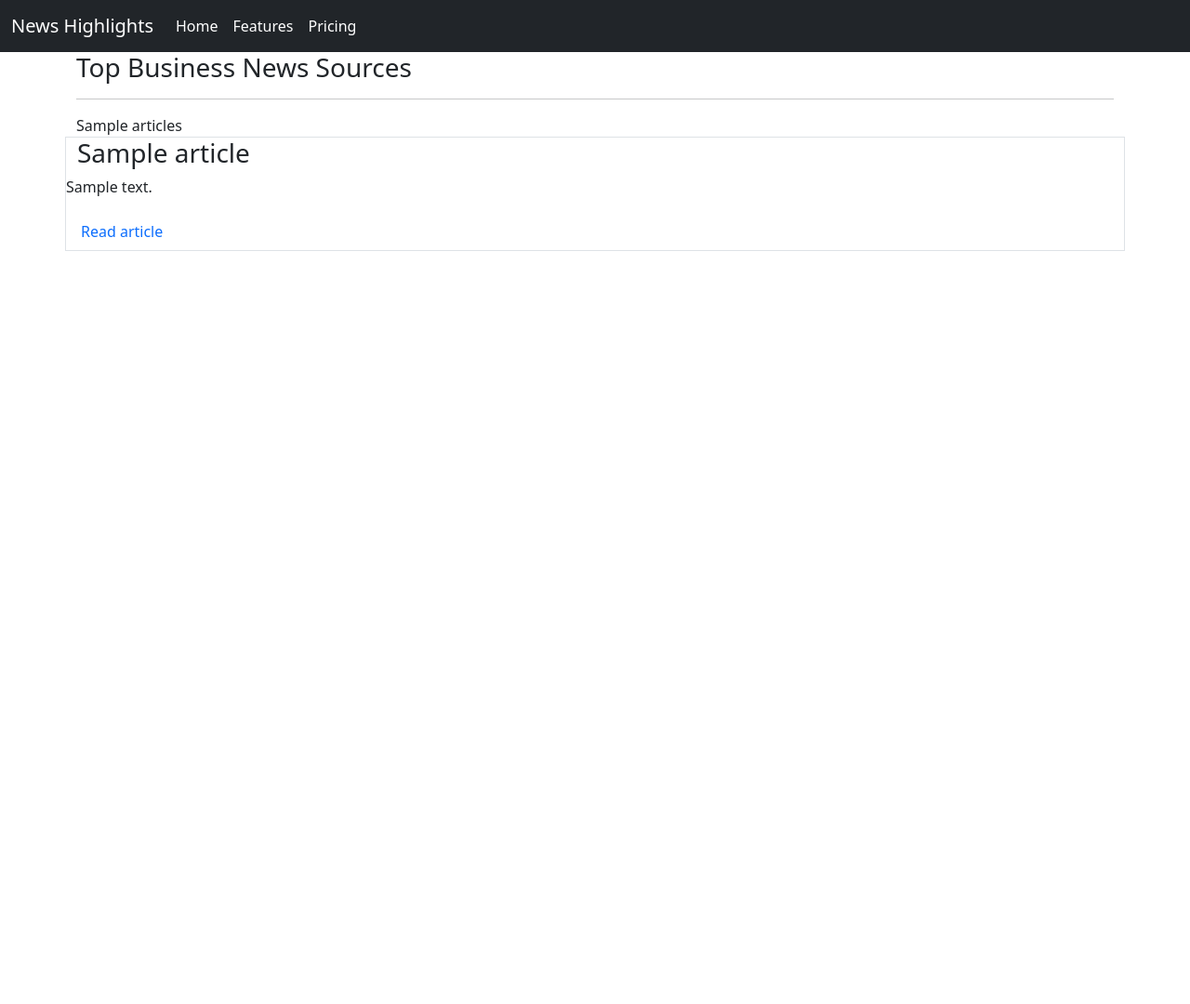
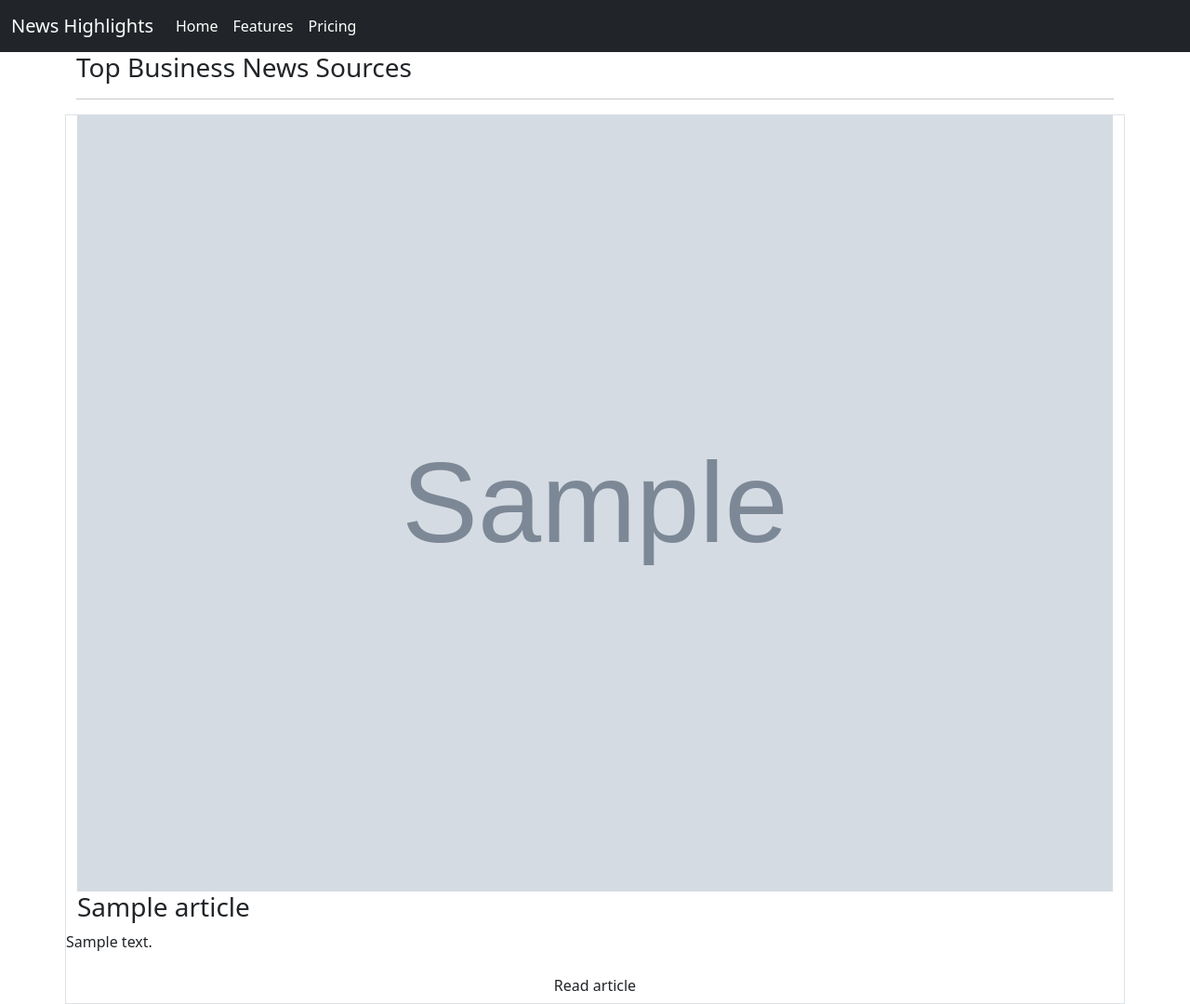
Before and after one commit to Barrack-coder/News, a Flask app: template app/templates/articles.html in a window 1280 px wide. Shown: the whole page at 93% size. Before the commit the page ends 270 px from the top, so only its background shows below. Run offline with Flask 2, Linux system fonts and the light colour scheme; the template is opened without the code that fills it: most values are stand-ins (such as "Sample title", 1, 10 or a date in 2020); grey boxes marked "Sample" are stand-in pictures; some libraries are stand-ins or nearby versions.

Commit message:
modified files

```diff
--- a/app/main/views.py
+++ b/app/main/views.py
@@ -23,4 +23,4 @@
 	article = get_news_source(source)
 	title = "News Articles"
 
-	return render_template('articles.html',articles = articles)
+	return render_template('articles.html',articles = article)
--- a/app/templates/articles.html
+++ b/app/templates/articles.html
@@ -5,12 +5,13 @@
 		<!-- Business News Section  -->
         <h3> Top Business News Sources</h3>
         <hr>
-{{articles}}
+
 {% for article in articles %}
     <div class="row border">
+    <img src="{{article.imageurl}}">
     <h3>{{article.title}}</h3
     <p>{{article.description}}</p>
-     <a class="nav-link active" href="{{article.url}}">Read article</a>
+     <a class="btn" href="{{article.url}}">Read article</a>
     </div>
 
 
```
